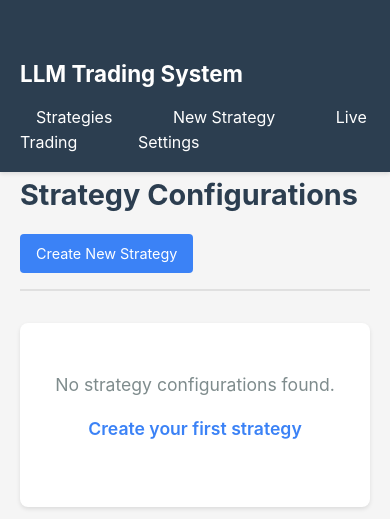
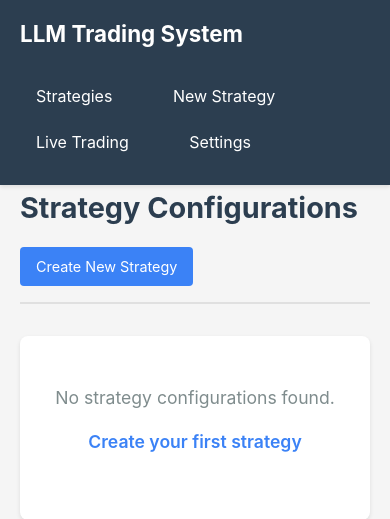
Before and after one commit to Lje3apb/LLM_traiding_system, a Python web app: template llm_trading_system/api/templates/index.html in a window 390 px wide. Shown: the top 519 px of the page. Run offline with Jinja, Linux system fonts and the light colour scheme; the template is opened without the code that fills it, so the values that code supplies are empty.

Commit message:
Fix header layout: proper positioning with CSS Grid
- Use CSS Grid for header layout
- Title 'LLM Trading System' in top-left corner
- Navigation menu below title in bottom-left
- User info (username and Logout) in top-right corner
- Improved responsive design for mobile devices

```diff
--- a/llm_trading_system/api/static/style.css
+++ b/llm_trading_system/api/static/style.css
@@ -22,19 +22,22 @@ body {
 header {
     background-color: #2c3e50;
     color: white;
-    padding: 1.5rem 0;
+    padding: 1rem 0;
     box-shadow: 0 2px 4px rgba(0, 0, 0, 0.1);
 }
 
 header .container {
-    position: relative;
+    display: grid;
+    grid-template-columns: 1fr auto;
+    grid-template-rows: auto auto;
+    gap: 0.8rem;
 }
 
 header h1 {
-    display: block;
+    grid-column: 1;
+    grid-row: 1;
     font-size: 1.8rem;
-    margin-bottom: 0.8rem;
-    margin-top: 0;
+    margin: 0;
 }
 
 header h1 a {
@@ -43,7 +46,8 @@ header h1 a {
 }
 
 header nav {
-    display: block;
+    grid-column: 1;
+    grid-row: 2;
 }
 
 header nav a {
@@ -61,12 +65,12 @@ header nav a:hover {
 
 /* User info in header */
 .user-info {
-    position: absolute;
-    top: 0;
-    right: 20px;
+    grid-column: 2;
+    grid-row: 1;
     display: flex;
     align-items: center;
     gap: 15px;
+    align-self: start;
 }
 
 .user-info .username {
@@ -417,25 +421,34 @@ footer p {
         grid-template-columns: 1fr;
     }
 
-    header {
-        padding: 1rem 0;
+    header .container {
+        grid-template-columns: 1fr;
+        grid-template-rows: auto auto auto;
+        gap: 0.5rem;
     }
 
     header h1 {
+        grid-column: 1;
+        grid-row: 1;
         font-size: 1.4rem;
-        margin-bottom: 0.8rem;
-        margin-top: 2.5rem;
     }
 
     header nav {
-        display: block;
+        grid-column: 1;
+        grid-row: 3;
         margin-top: 0.5rem;
     }
 
+    header nav a {
+        display: inline-block;
+        margin-bottom: 0.3rem;
+    }
+
     .user-info {
-        top: 0;
-        right: 0;
-        font-size: 0.85rem;
+        grid-column: 1;
+        grid-row: 2;
+        justify-content: flex-start;
+        margin-top: 0.3rem;
     }
 
     .user-info .username {
```
